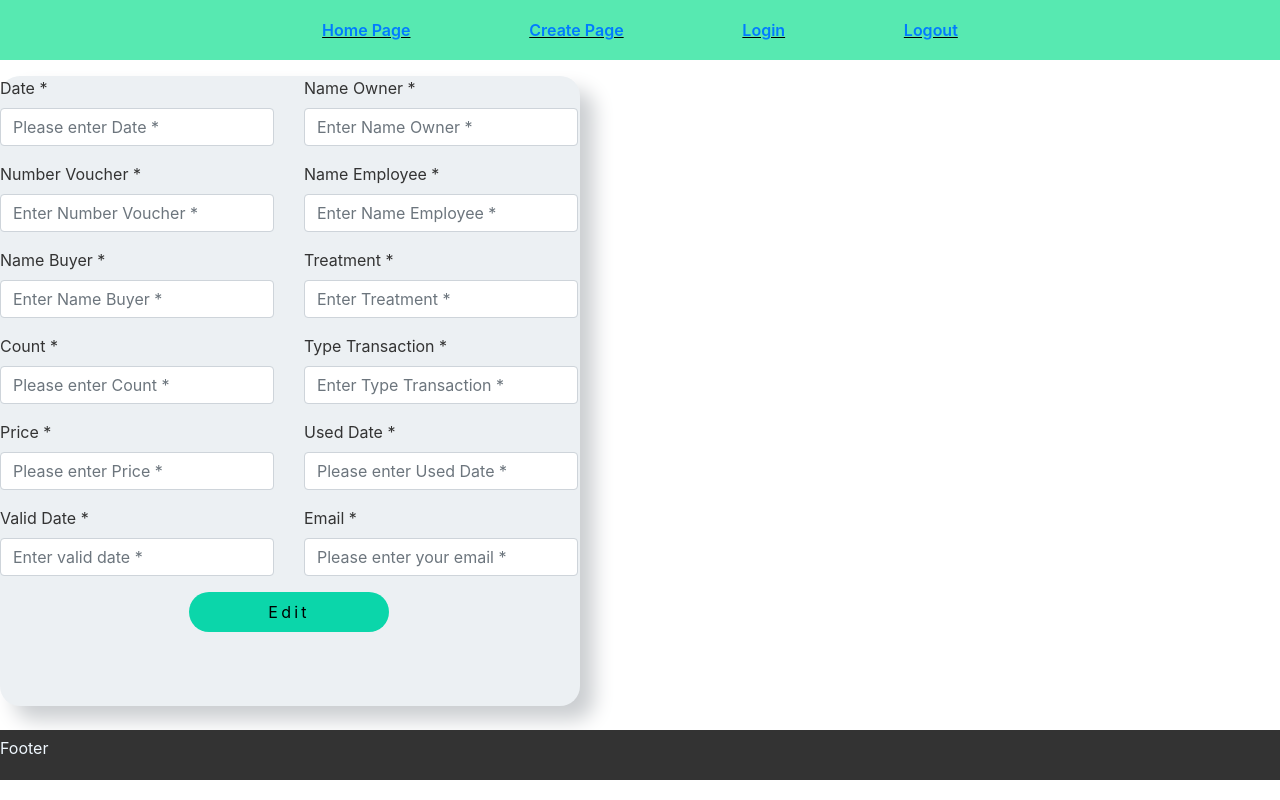
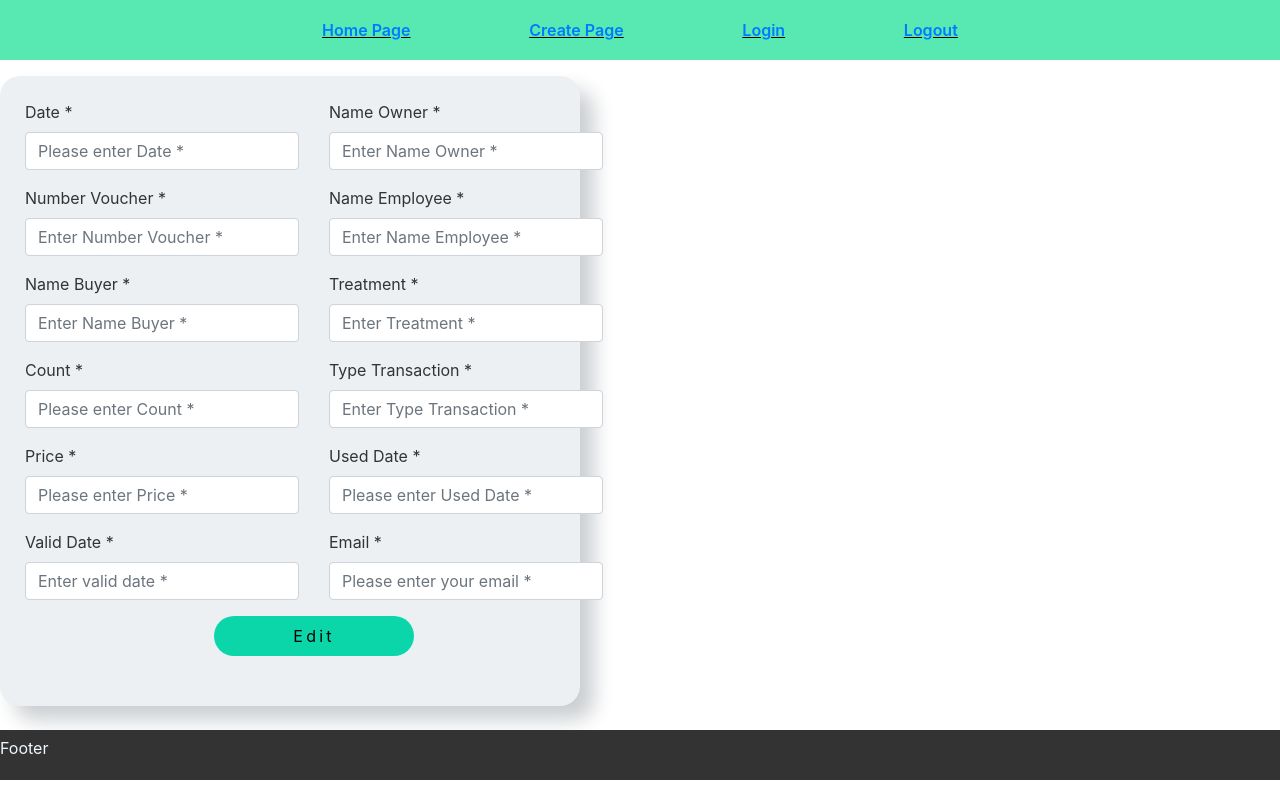
Before and after one commit to nikindtmas1/gift-vouchers, a React (Create React App) app in the folder client/: page /search in a window 1280 px wide. Built offline with nearby package versions, Linux system fonts and the light colour scheme; no server answers.

Commit message:
Update SearchPage.js

```diff
--- a/client/src/components/SearchPage/SearchPage.js
+++ b/client/src/components/SearchPage/SearchPage.js
@@ -6,7 +6,7 @@ const SearchPage = () => {
         {/* <div className=" text-center mt-5 ">
             <h1>Search Page</h1>
         </div> */}
-        <form>
+        <form className='formSearch'>
             <div className='controls'>
                 <div className='row'>
                     <div className="col-md-6">
```
